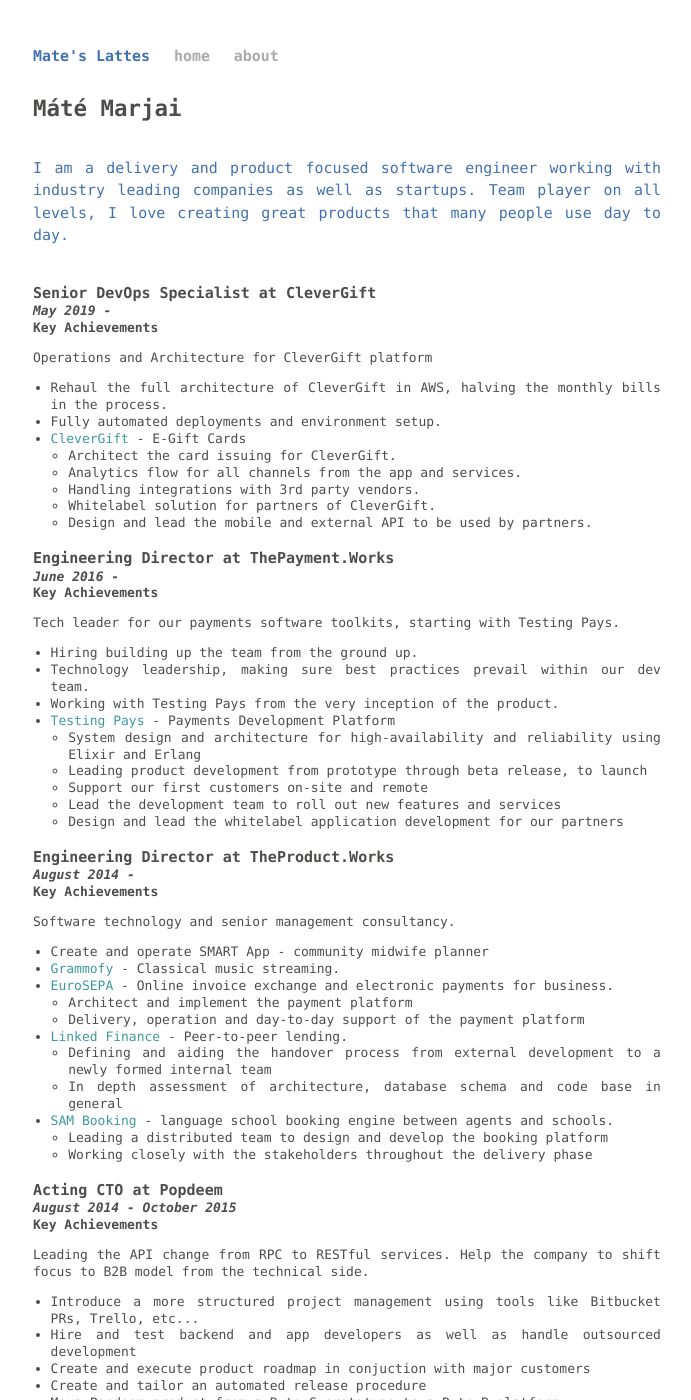
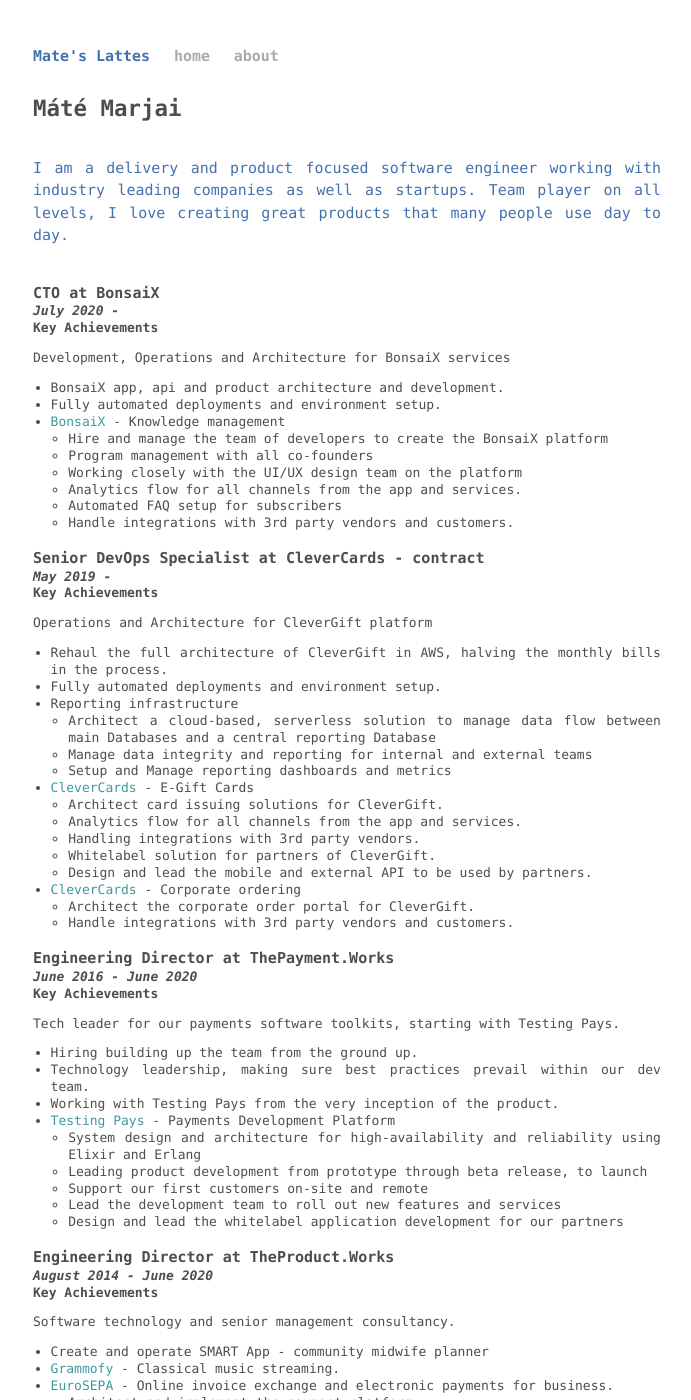
Before and after one commit to marjaimate/marjaimate.github.io, a Jekyll site: the page built from about.html, in a window 1280 px wide and 1400 px high. Shown: the whole window, without its empty margins (293-984 px from the left). Built offline with Jekyll 4.4.1, drawn with Linux system fonts in a browser that asks for light colours; some of the changed text lies outside the part shown.

```diff
--- a/_layouts/default.html
+++ b/_layouts/default.html
@@ -28,13 +28,14 @@
             <div class="contact">
               <p>
                 Máté Marjai <br />
-                Director of Engineering @ <a href="https://theproduct.works">TheProduct.Works</a><br />
+                DevOps @ <a href="https://clevercards.com">CleverCards</a><br />
+                CTO @ <a href="https://www.bonsaix.com">BonsaiX</a><br />
               </p>
             </div>
             <div class="contact">
               <p>
-                <a href="https://github.com/marjaimate">github.com/marjaimate</a><br />
-                <a href="https://twitter.com/marjaimate">twitter.com/marjaimate</a><br />
+                <a href="https://github.com/marjaimate">GitHub</a><br />
+                <a href="https://www.linkedin.com/in/matemarjai/">LinkedIn</a><br />
               </p>
             </div>
           </div>
--- a/about.html
+++ b/about.html
@@ -14,7 +14,29 @@ title: Máté Marjai
   </section>
   <br/>
   <section class="resume post">
-    <h3>Senior DevOps Specialist at CleverGift</h3>
+    <h3>CTO at BonsaiX</h3>
+    <h4>July 2020 -</h4>
+    <h5>Key Achievements</h5>
+    <p class="key-points">
+    Development, Operations and Architecture for BonsaiX services
+    </p>
+    <ul>
+      <li>BonsaiX app, api and product architecture and development.</li>
+      <li>Fully automated deployments and environment setup.</li>
+      <li><a href="https://www.bonsaix.com" target="_blank">BonsaiX</a> - Knowledge management
+        <ul>
+          <li>Hire and manage the team of developers to create the BonsaiX platform</li>
+          <li>Program management with all co-founders</li>
+          <li>Working closely with the UI/UX design team on the platform</li>
+          <li>Analytics flow for all channels from the app and services.</li>
+          <li>Automated FAQ setup for subscribers</li>
+          <li>Handle integrations with 3rd party vendors and customers.</li>
+        </ul>
+      </li>
+    </ul>
+    <br/>
+
+    <h3>Senior DevOps Specialist at CleverCards - contract</h3>
     <h4>May 2019 -</h4>
     <h5>Key Achievements</h5>
     <p class="key-points">
@@ -23,20 +45,33 @@ title: Máté Marjai
     <ul>
       <li>Rehaul the full architecture of CleverGift in AWS, halving the monthly bills in the process.</li>
       <li>Fully automated deployments and environment setup.</li>
-      <li><a href="https://clevergift.com" target="_blank">CleverGift</a> - E-Gift Cards
+      <li>Reporting infrastructure
         <ul>
-          <li>Architect the card issuing for CleverGift.</li>
+          <li>Architect a cloud-based, serverless solution to manage data flow between main Databases and a central reporting Database</li>
+          <li>Manage data integrity and reporting for internal and external teams</li>
+          <li>Setup and Manage reporting dashboards and metrics</li>
+        </ul>
+      </li>
+      <li><a href="https://clevercards.com" target="_blank">CleverCards</a> - E-Gift Cards
+        <ul>
+          <li>Architect card issuing solutions for CleverGift.</li>
           <li>Analytics flow for all channels from the app and services.</li>
           <li>Handling integrations with 3rd party vendors.</li>
           <li>Whitelabel solution for partners of CleverGift.</li>
           <li>Design and lead the mobile and external API to be used by partners.</li>
         </ul>
       </li>
+      <li><a href="https://clevercards.com" target="_blank">CleverCards</a> - Corporate ordering
+        <ul>
+          <li>Architect the corporate order portal for CleverGift.</li>
+          <li>Handle integrations with 3rd party vendors and customers.</li>
+        </ul>
+      </li>
     </ul>
     <br/>
 
     <h3>Engineering Director at ThePayment.Works</h3>
-    <h4>June 2016 -</h4>
+    <h4>June 2016 - June 2020</h4>
     <h5>Key Achievements</h5>
     <p class="key-points">
     Tech leader for our payments software toolkits, starting with Testing Pays.
@@ -58,7 +93,7 @@ title: Máté Marjai
     <br/>
 
     <h3>Engineering Director at TheProduct.Works</h3>
-    <h4>August 2014 -</h4>
+    <h4>August 2014 - June 2020</h4>
     <h5>Key Achievements</h5>
     <p class="key-points">
     Software technology and senior management consultancy.
```
Also changed, not shown: index.html (+2 -6 lines), 15 other files.
